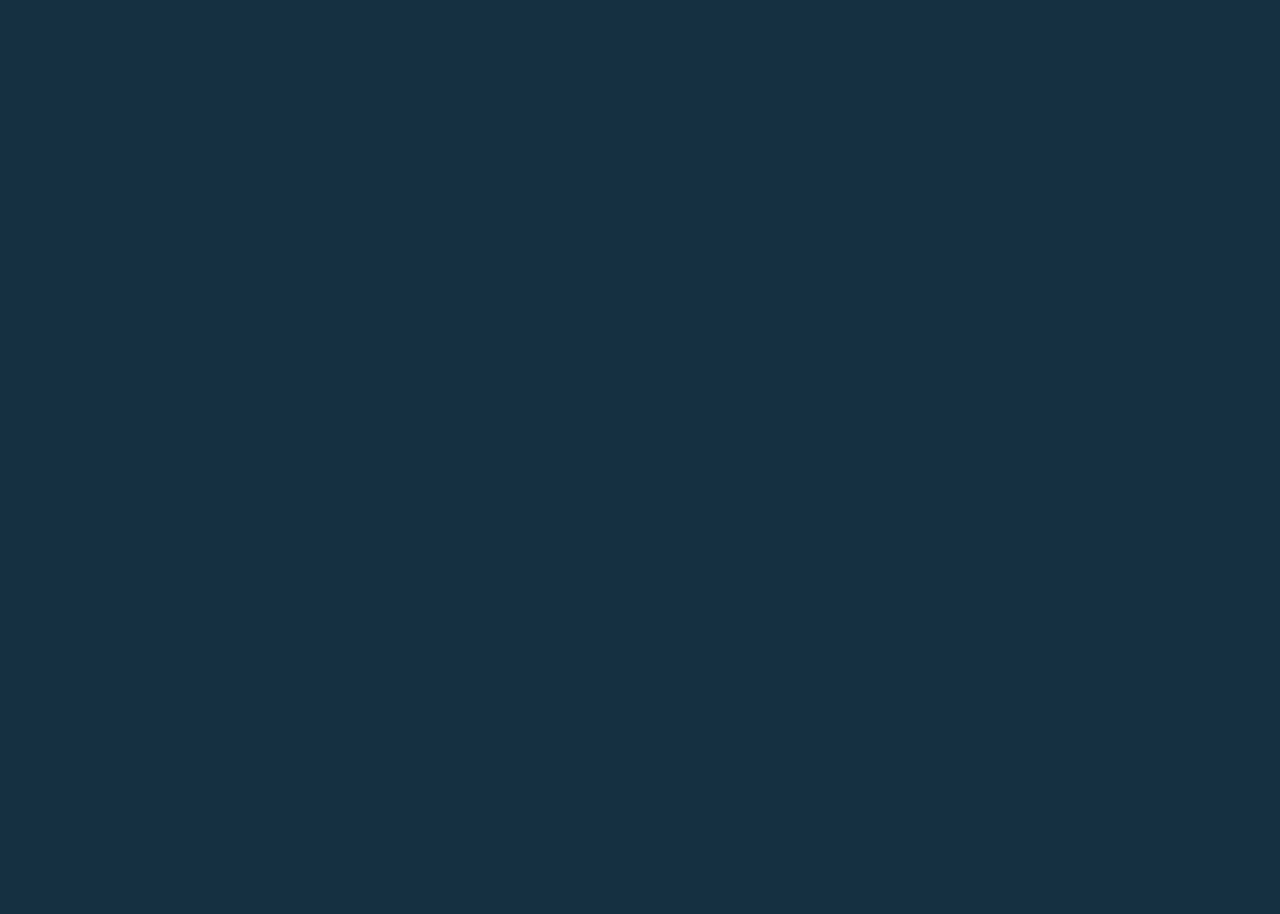
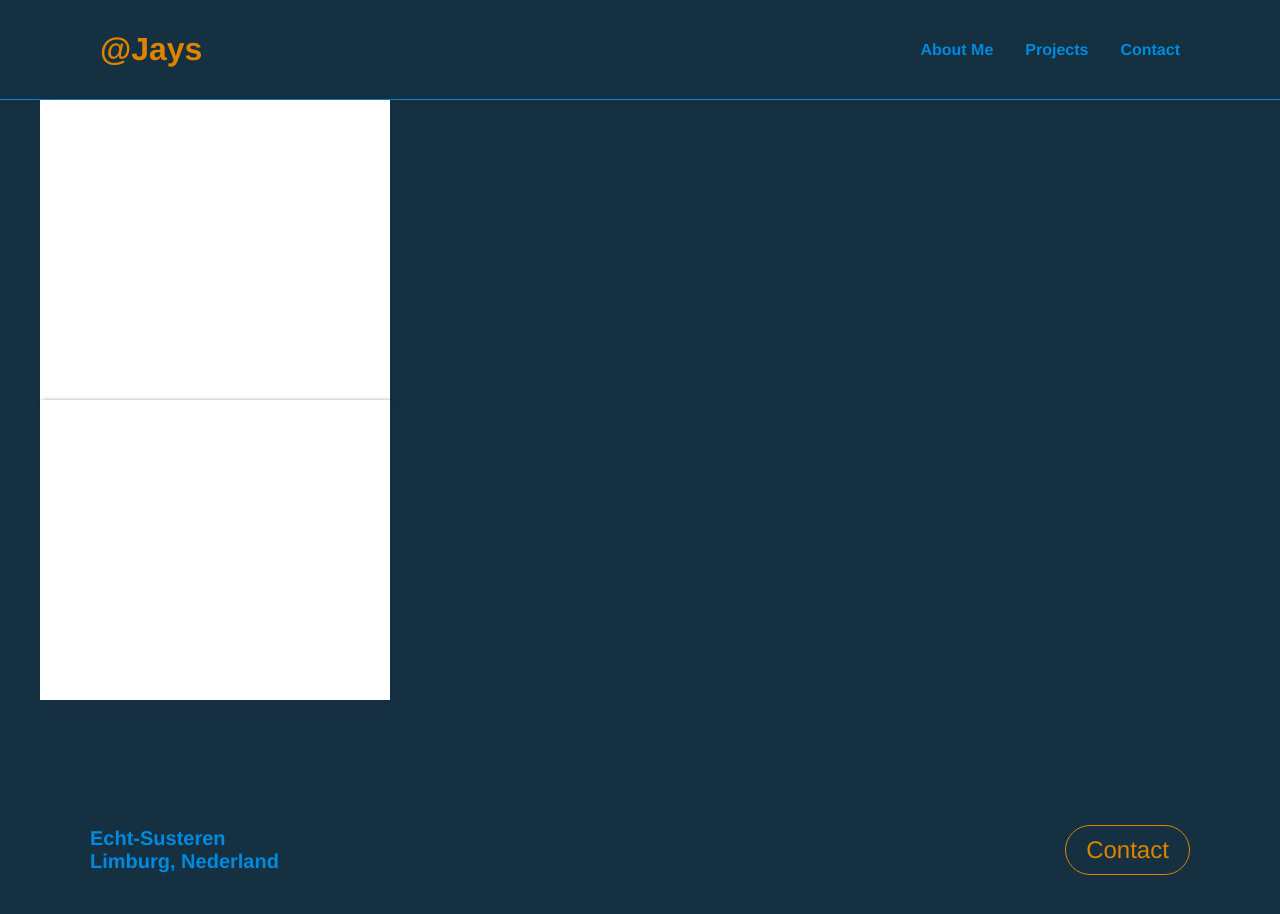
Before and after one commit to J-Segers/atjays, a React (Create React App) app: page /projects in a window 1280 px wide. Shown: the top 914 px of the page. Before the commit the page ends 800 px from the top, so only its background shows below. Built offline with nearby package versions, Linux system fonts and the light colour scheme.

Commit message:
started on projects page fixed conflicting css between pages home and projects

```diff
--- a/src/pages/home/Home.css
+++ b/src/pages/home/Home.css
@@ -8,7 +8,7 @@
     overflow-x: hidden;
 }
 
-main {
+#main-home {
     width: 100%;
 }
 
@@ -48,7 +48,7 @@ main {
 
 .projects-container {
     position: relative;
-    width: 100%;
+    min-width: 100%;
     min-height: 300px;
     display: flex;
     justify-content: space-around;
@@ -56,7 +56,7 @@ main {
     background-color: var(--secundary-bg);
     margin: 0;
     padding: 25px 0 50px;
-
+    margin-bottom: 50px;
 }
 
 .projects-container::before {
--- a/src/pages/home/Home.js
+++ b/src/pages/home/Home.js
@@ -9,7 +9,7 @@ function Home() {
     return (
         <div id="home-container">
             <Header />
-            <main>
+            <main id='main-home'>
                 <section id="hero">
                     <article>
                         <h2>
--- a/src/pages/projects/Projects.css
+++ b/src/pages/projects/Projects.css
@@ -0,0 +1,4 @@
+#main-projects {
+    width: 1200px;
+    min-height: calc(100vh - 300px);
+}
--- a/src/pages/projects/Projects.js
+++ b/src/pages/projects/Projects.js
@@ -1,11 +1,21 @@
 import React from 'react';
 import "./Projects.css";
+import Header from "../../components/header/Header";
+import Footer from "../../components/footer/Footer";
+
+import Project from "../../components/project/Project"
 
 function Projects() {
     return (
-        <main>
+        <>
+            <Header />
+            <main id={"main-projects"}>
+                <Project src={"https://j-segers.github.io/teashop/"}/>
+                <Project src={"https://j-segers.github.io/teashop/"}/>
+            </main>
+            <Footer />
+        </>
 
-        </main>
     );
 }
 
```
